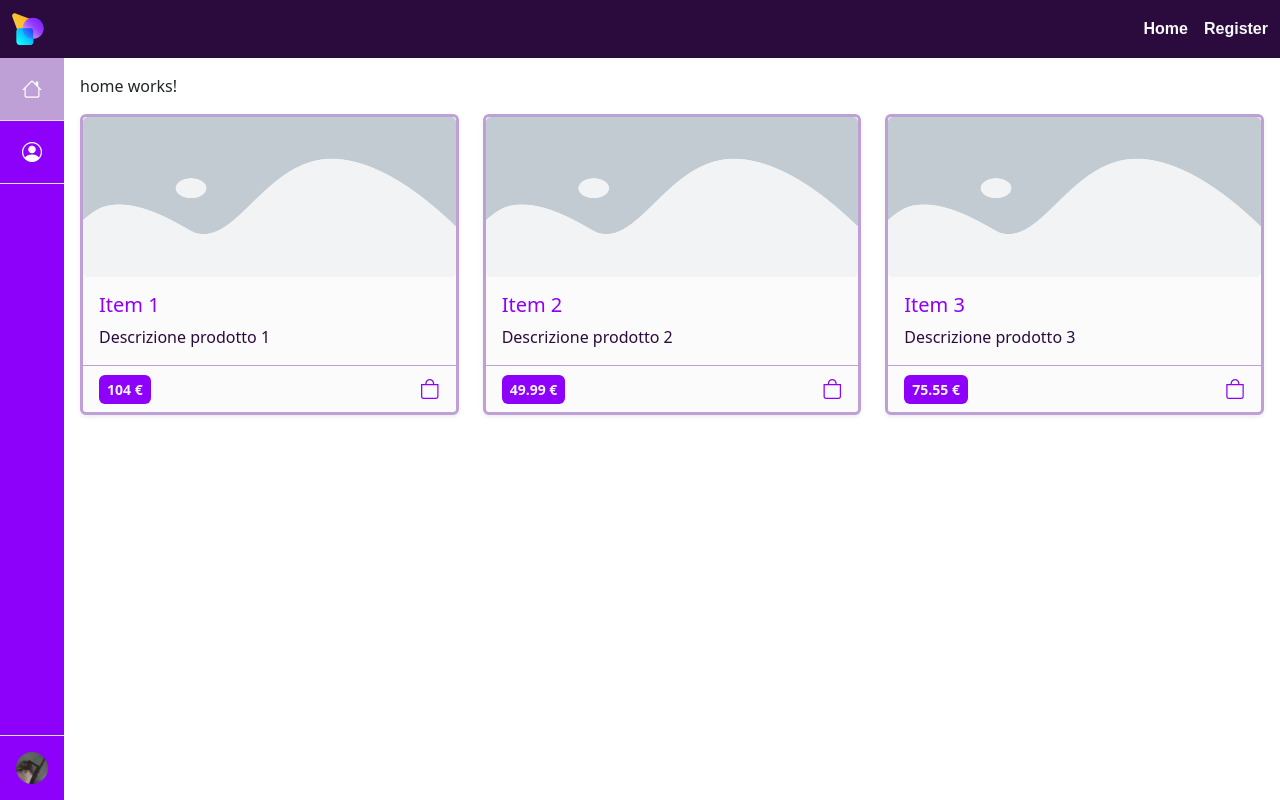
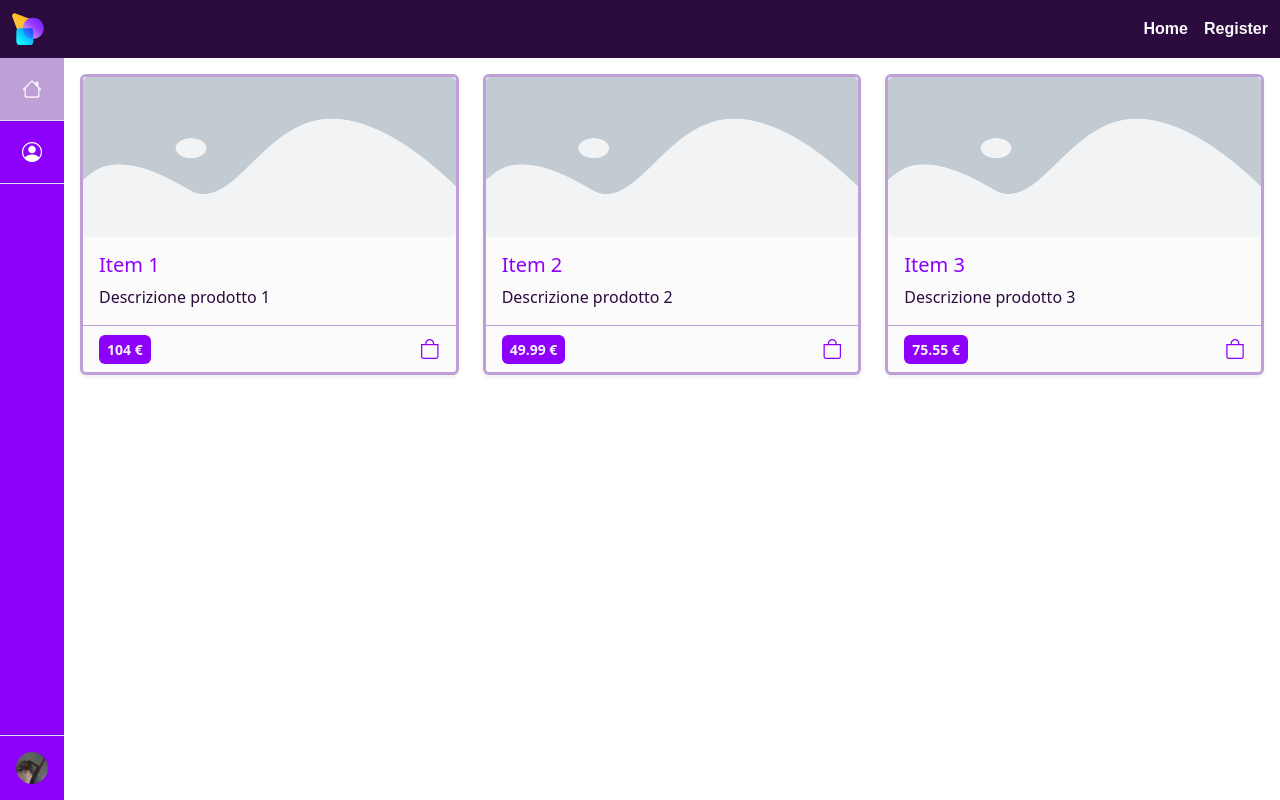
Before and after one commit to TheDollMaster98/naar-marketplace, an Angular app: page /home in a window 1280 px wide. Built offline with nearby package versions, Linux system fonts and the light colour scheme.

Commit message:
fix(home-page): remove text from home page

```diff
--- a/src/app/pages/home.page.html
+++ b/src/app/pages/home.page.html
@@ -1,4 +1,3 @@
-<p>home works!</p>
 <div class="row row-cols-1 row-cols-md-2 row-cols-lg-3 g-4">
   @for (item of items(); track item.title) {
   <div class="col">
```
